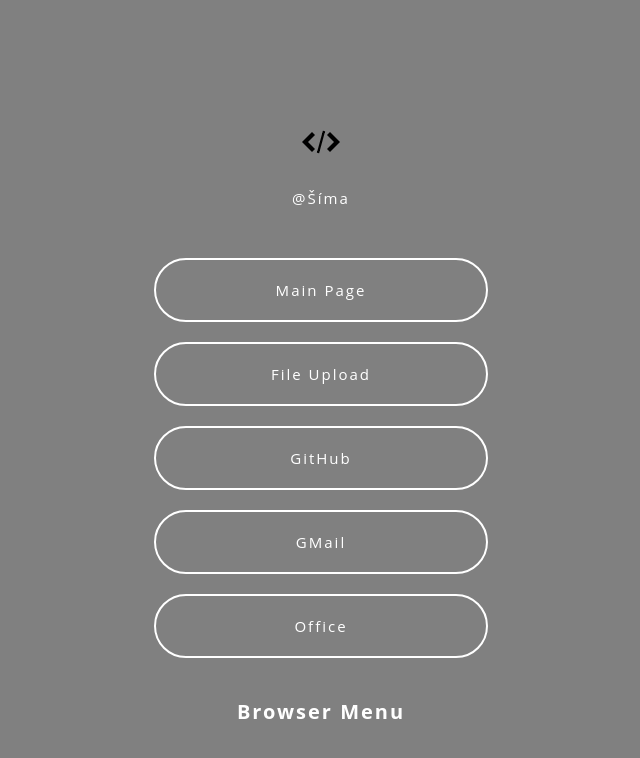
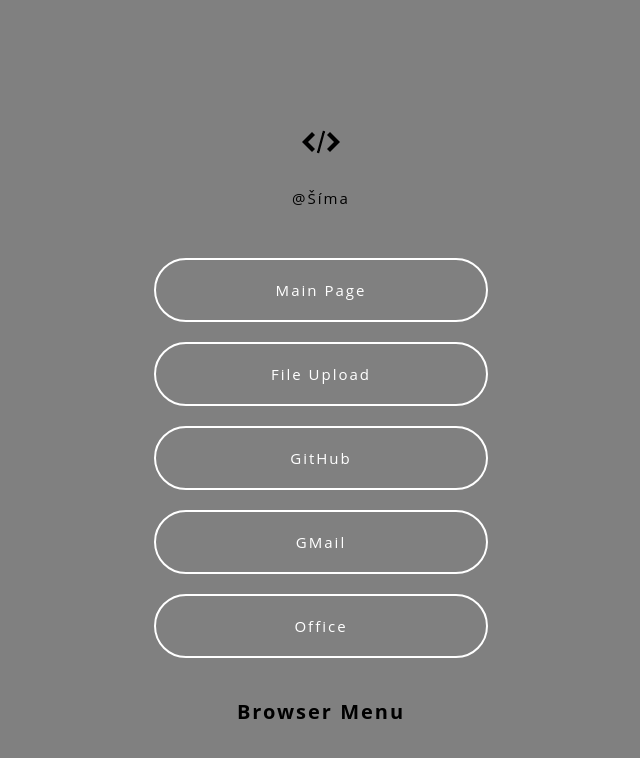
Before and after one commit to the-vida/web, a website: page tree/index.html in a window 1280 px wide. Shown: the whole page, without its empty margins (319-959 px from the left). Drawn offline with Linux system fonts and the light colour scheme.

Commit message:
Update style.css

```diff
--- a/tree/style.css
+++ b/tree/style.css
@@ -1,6 +1,6 @@
 body {
 background: gray;
-color: #fff;
+color: #000000;
 font-family: 'Open Sans', sans-serif;
 font-size: 15px;
 letter-spacing: 2px;
```
